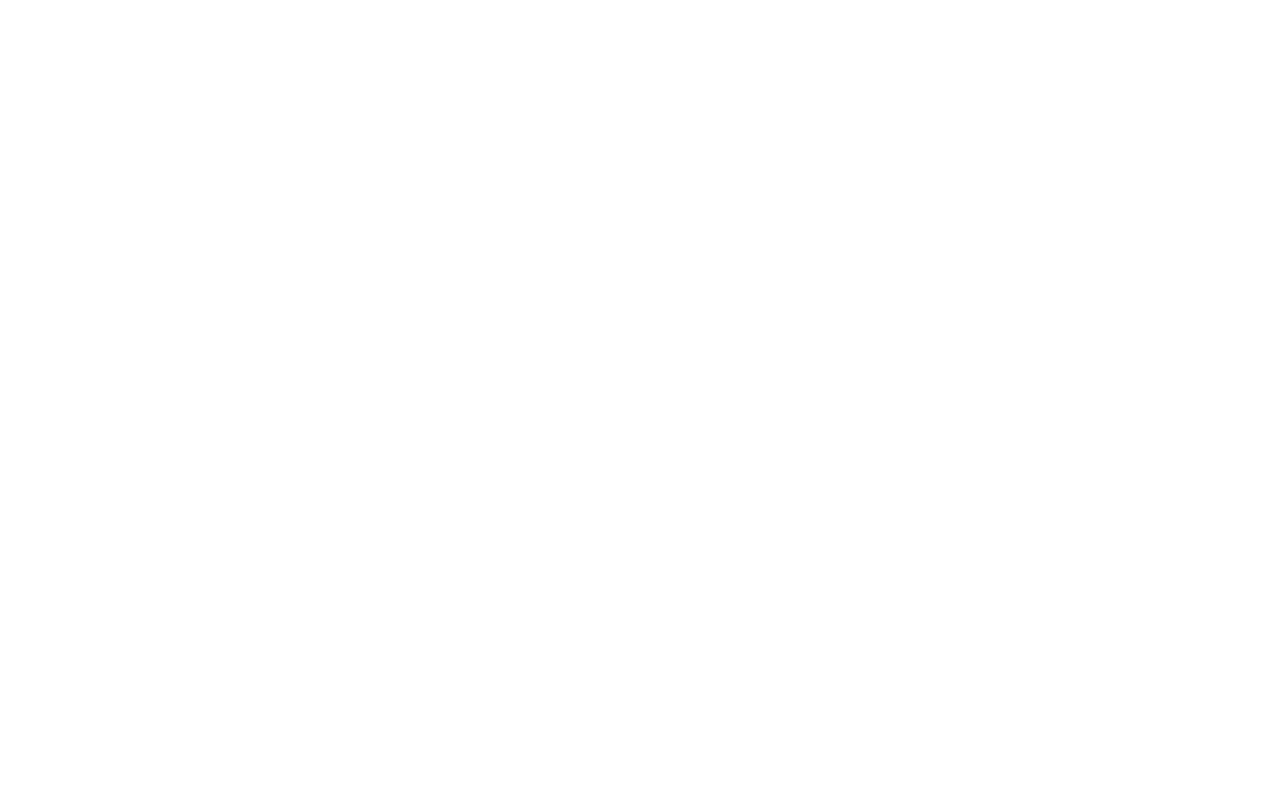
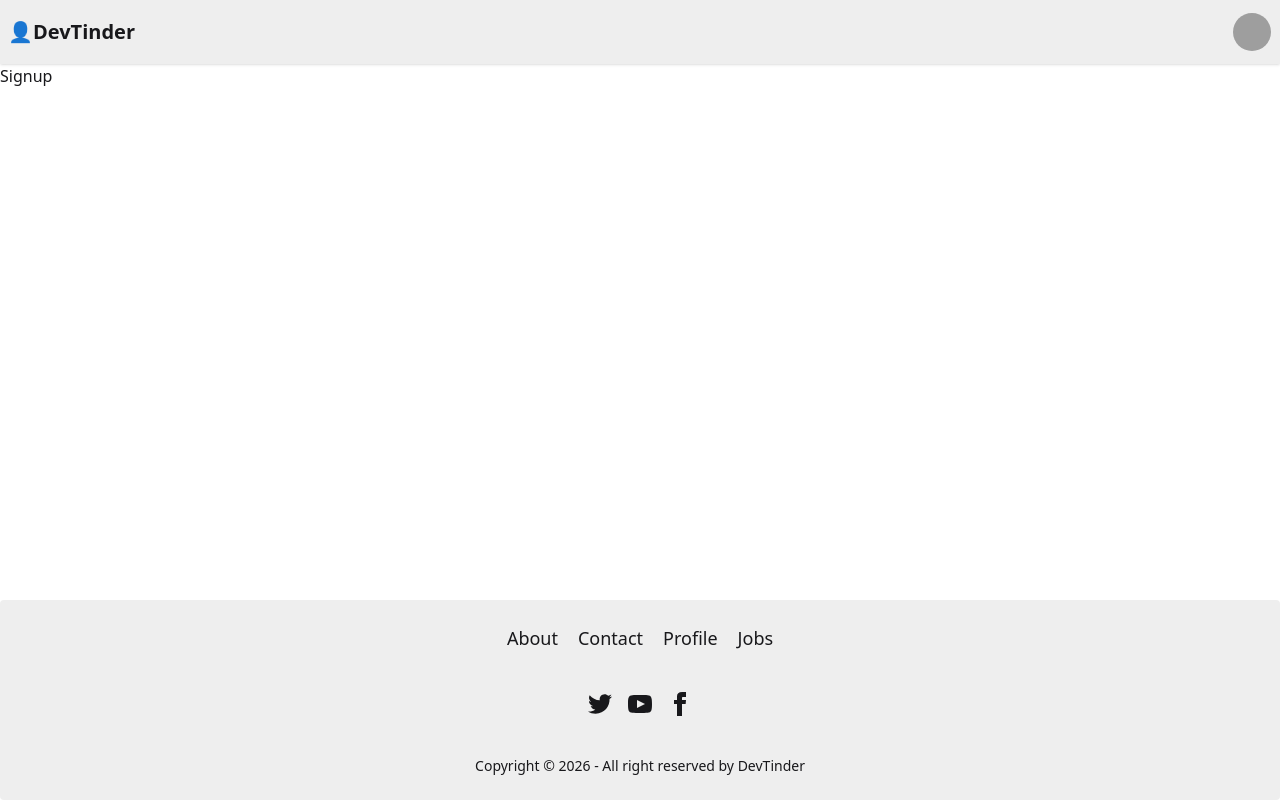
Before and after one commit to Abinashrout244/devTinder-UI, a React (Vite) app: page /signup in a window 1280 px wide. Before the commit this address had no page. Built offline with nearby package versions, Linux system fonts and the light colour scheme; no server answers; grey boxes are pictures that could not be loaded.

Commit message:
Make the feed or other page restricted and add a toast alert message and optimizing api calls

```diff
--- a/package.json
+++ b/package.json
@@ -15,6 +15,7 @@
     "axios": "^1.13.4",
     "react": "^19.2.0",
     "react-dom": "^19.2.0",
+    "react-hot-toast": "^2.6.0",
     "react-redux": "^9.2.0",
     "react-router-dom": "^7.13.0",
     "tailwindcss": "^4.1.18"
--- a/src/App.jsx
+++ b/src/App.jsx
@@ -4,17 +4,25 @@ import Feed from "./components/Feed";
 import { BrowserRouter, Routes, Route } from "react-router-dom";
 import { Provider } from "react-redux";
 import appStore from "./utils/appStore";
+import Signup from "./components/Signup";
+import Profile from "./components/Profile";
+import Error from "./utils/Error";
+import { Toaster } from "react-hot-toast";
 
 function App() {
   return (
     <>
       <Provider store={appStore}>
         <BrowserRouter basename="/">
+          <Toaster position="bottom-left" />
           <Routes>
             <Route path="/" element={<Body />}>
-              <Route path="/" element={<Feed />} />
+              <Route index element={<Feed />} />
               <Route path="/login" element={<Login />} />
+              <Route path="/signup" element={<Signup />} />
+              <Route path="/profile" element={<Profile />} />
             </Route>
+            <Route path="*" element={<Error />} />
           </Routes>
         </BrowserRouter>
       </Provider>
--- a/src/components/Body.jsx
+++ b/src/components/Body.jsx
@@ -1,9 +1,36 @@
-import React from "react";
+import React, { useEffect } from "react";
 import NavBar from "./NavBar";
-import { Outlet } from "react-router-dom";
+import { Outlet, useNavigate } from "react-router-dom";
 import Footer from "./Footer";
+import axios from "axios";
+import { BASE_URL } from "../utils/Constants";
+import { useDispatch, useSelector } from "react-redux";
+import { addUser } from "../utils/userSlice";
 
 const Body = () => {
+  const navigate = useNavigate();
+  const dispatch = useDispatch();
+  const userData = useSelector((state) => state.user);
+
+  const fetchUser = async () => {
+    if (!userData) {
+      try {
+        const User = await axios.get(`${BASE_URL}/profile/view`, {
+          withCredentials: true,
+        });
+        dispatch(addUser(User?.data?.findUser));
+      } catch (err) {
+        if (err.status === 401) {
+          navigate("/login");
+        }
+        // console.error(err);
+        console.log(err.response);
+      }
+    }
+  };
+  useEffect(() => {
+    fetchUser();
+  }, []);
   return (
     <>
       <div className="min-h-screen flex flex-col">
--- a/src/components/Login.jsx
+++ b/src/components/Login.jsx
@@ -5,6 +5,7 @@ import { useDispatch } from "react-redux";
 import { addUser } from "../utils/userSlice";
 import { useNavigate } from "react-router-dom";
 import { BASE_URL } from "../utils/Constants";
+import toast from "react-hot-toast";
 
 const Login = () => {
   const [emailId, setEmailId] = useState("sinu.mail@gmail.com");
@@ -27,6 +28,7 @@ const Login = () => {
 
       dispatch(addUser(res.data.isEmail));
       //console.log(res);
+      toast.success("Logedin Sucessfully!!");
       navigate("/");
     } catch (err) {
       console.log(err);
--- a/src/components/NavBar.jsx
+++ b/src/components/NavBar.jsx
@@ -1,5 +1,6 @@
 import { useDispatch, useSelector } from "react-redux";
 import { removeUser } from "../utils/userSlice";
+import { Link } from "react-router-dom";
 
 const NavBar = () => {
   const dispatch = useDispatch();
@@ -8,14 +9,14 @@ const NavBar = () => {
     console.log("logout sucessfully.");
   };
   const user = useSelector((state) => state.user);
-  console.log(user);
+  //console.log(user);
 
   return (
     <div className="navbar bg-base-300 shadow-sm">
       <div className="flex-1">
-        <button className=" bg-base-300 text-xl font-semibold">
+        <Link to="/" className=" bg-base-300 text-xl font-semibold">
           👤DevTinder
-        </button>
+        </Link>
       </div>
       <div className="flex gap-2 items-center">
         <div className="dropdown dropdown-end ">
@@ -51,7 +52,7 @@ const NavBar = () => {
               <a>Settings</a>
             </li>
             <li className="hover:bg-black/20 rounded-md font-semibold">
-              <a>Profile</a>
+              <Link to="/profile">Profile</Link>
             </li>
             <li
               onClick={handleLogout}
--- /dev/null
+++ b/src/components/Profile.jsx
@@ -0,0 +1,7 @@
+import React from "react";
+
+const Profile = () => {
+  return <div>Profile</div>;
+};
+
+export default Profile;
--- /dev/null
+++ b/src/components/Signup.jsx
@@ -0,0 +1,7 @@
+import React from "react";
+
+const Signup = () => {
+  return <div>Signup</div>;
+};
+
+export default Signup;
--- /dev/null
+++ b/src/utils/Error.jsx
@@ -0,0 +1,12 @@
+import React from "react";
+
+const Error = () => {
+  return (
+    <div className="h-screen flex flex-col items-center justify-center">
+      <h1 className="text-4xl font-bold">404</h1>
+      <p className="text-lg">Page not found</p>
+    </div>
+  );
+};
+
+export default Error;
```
Also changed, not shown: 1 other file (tests, documents, lock files or other folders).
